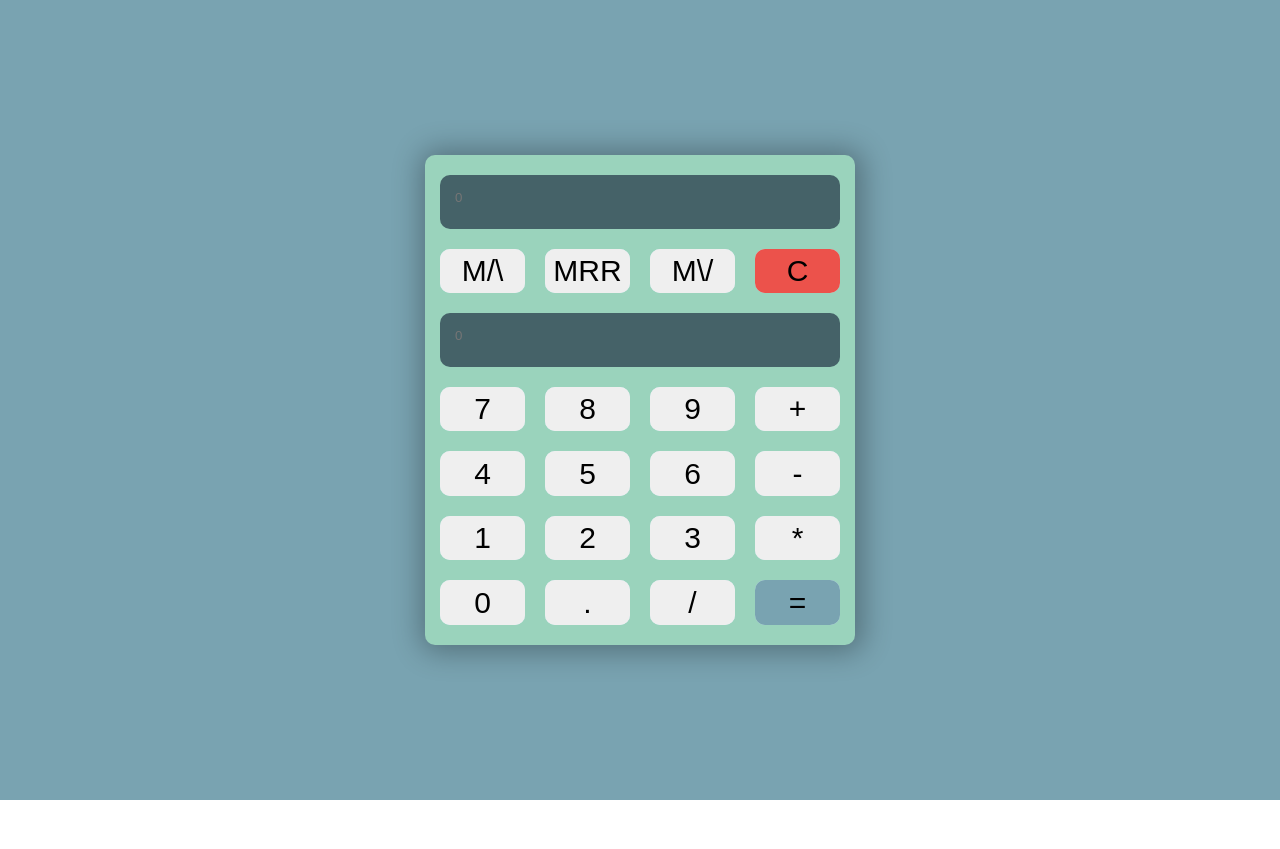
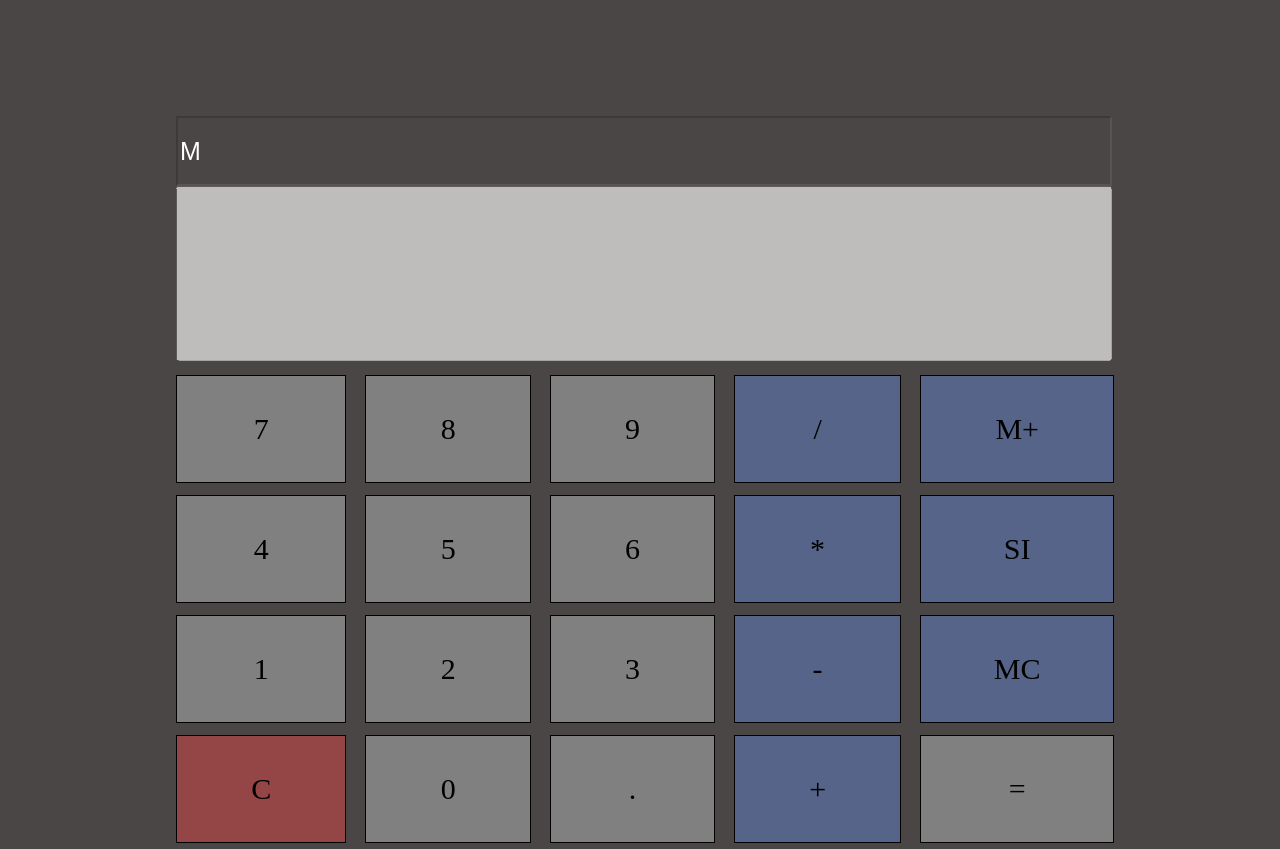
Before and after one commit to walle214/fake-calculadora, a plain HTML site: page index.html in a window 1280 px wide. Before the commit the page ends 800 px from the top, so only its background shows below. Drawn offline with Linux system fonts and the light colour scheme.

Commit message:
firt commit

```diff
--- a/app.js
+++ b/app.js
@@ -1,51 +1,140 @@
-if ('serviceWorker' in navigator){
-    navigator.serviceWorker.register('./sw.js')
-      .then(reg => console.log('Registro de SW exitoso', reg))
-      .catch(err => console.warn('Error al tratar de registrar el sw', err))
-  }
-let screen = document.querySelector('#screen-result');
-let screenM = document.querySelector('#screen-result-memo');
-let  getData = (ref) => {
-    let value = ref.value;
-    screen.value += value;
+if ('serviceWorker' in navigator) {
+  navigator.serviceWorker
+    .register('./service-worker.js')
+    .then((reg) => console.log('Registro de SW exitoso', reg))
+    .catch((err) => console.warn('Error al tratar de registrar el sw', err));
 }
-let limpiar = () => {
-    screen.value = '';
+
+var operandoa;
+var operandob;
+var operacion;
+
+function init() {
+  var resultado = document.getElementById('resultado');
+  var memoria = document.getElementById('memoriadisplay');
+  var reset = document.getElementById('reset');
+  var suma = document.getElementById('suma');
+  var resta = document.getElementById('resta');
+  var multiplicacion = document.getElementById('multiplicacion');
+  var division = document.getElementById('division');
+  var igual = document.getElementById('igual');
+  var uno = document.getElementById('uno');
+  var dos = document.getElementById('dos');
+  var tres = document.getElementById('tres');
+  var cuatro = document.getElementById('cuatro');
+  var cinco = document.getElementById('cinco');
+  var seis = document.getElementById('seis');
+  var siete = document.getElementById('siete');
+  var ocho = document.getElementById('ocho');
+  var nueve = document.getElementById('nueve');
+  var cero = document.getElementById('cero');
+  var agregarm = document.getElementById('agregarmemoria');
+  var traerm = document.getElementById('traermemoria');
+  var limpiarm = document.getElementById('limpiarmemoria');
+
+  uno.onclick = function (e) {
+    if (resultado.value == 0) {
+      limpiar();
+    }
+    resultado.value = resultado.value + '1';
+  };
+  dos.onclick = function (e) {
+    if (resultado.value == 0) {
+      limpiar();
+    }
+    resultado.value = resultado.value + '2';
+  };
+  tres.onclick = function (e) {
+    if (resultado.value == 0) {
+      limpiar();
+    }
+    resultado.value = resultado.value + '3';
+  };
+  cuatro.onclick = function (e) {
+    if (resultado.value == 0) {
+      limpiar();
+    }
+    resultado.value = resultado.value + '4';
+  };
+  cinco.onclick = function (e) {
+    if (resultado.value == 0) {
+      limpiar();
+    }
+    resultado.value = resultado.value + '5';
+  };
+  seis.onclick = function (e) {
+    if (resultado.value == 0) {
+      limpiar();
+    }
+    resultado.value = resultado.value + '6';
+  };
+  siete.onclick = function (e) {
+    if (resultado.value == 0) {
+      limpiar();
+    }
+    resultado.value = resultado.value + '7';
+  };
+  ocho.onclick = function (e) {
+    if (resultado.value == 0) {
+      limpiar();
+    }
+    resultado.value = resultado.value + '8';
+  };
+  nueve.onclick = function (e) {
+    if (resultado.value == 0) {
+      limpiar();
+    }
+    resultado.value = resultado.value + '9';
+  };
+  cero.onclick = function (e) {
+    if (resultado.value == 0) {
+      limpiar();
+    }
+    resultado.value = resultado.value + '0';
+  };
+  punto.onclick = function (e) {
+    resultado.value = resultado.value + '.';
+  };
+  suma.onclick = function (e) {
+    resultado.value = resultado.value + '+';
+  };
+  resta.onclick = function (e) {
+    resultado.value = resultado.value + '-';
+  };
+  multiplicacion.onclick = function (e) {
+    resultado.value = resultado.value + '*';
+  };
+  division.onclick = function (e) {
+    resultado.value = resultado.value + '/';
+  };
+  reset.onclick = function (e) {
+    resetear();
+  };
+  igual.onclick = function (e) {
+    resultado.value = eval(resultado.value);
+  };
+  agregarm.onclick = function (e) {
+    resultado.value = eval(resultado.value);
+    memoria.value = eval(resultado.value);
+  };
+  traerm.onclick = function (e) {
+    if (memoria.value === 'M') {
+    } else {
+      resultado.value = resultado.value + memoria.value;
+    }
+  };
+  limpiarm.onclick = function (e) {
+    memoria.value = 'M';
+  };
 }
-let resultado = () => {
-    try{
-        screen.value = eval(screen.value);
 
-    }catch(error){
-        screen.value = 'error';
-        setTimeout(() => {
-            clean();
-        },500);
-    }
+function limpiar() {
+  resultado.value = '';
 }
-//añade memoria
-let M = () => {
-    try{
-        screen.value = eval(screen.value);
 
-    }catch(error){
-        screen.value = 'error';
-        setTimeout(() => {
-            clean();
-        },500);
-    }
-    screen.value = eval(screen.value);
-    screenM.value = screen.value;
+function resetear() {
+  resultado.value = '';
+  operandoa = 0;
+  operandob = 0;
+  operacion = '';
 }
-//limpia memoria
-let MR = () => {
-    screenM.value = '';
-}
-//copia memoria
-let MC = () => {
-    if(screenM.value==="0"){
-    }else{
-
-      screen.value = screen.value  + screenM.value;
-    }
-  }
--- a/estilo.css
+++ b/estilo.css
@@ -1,108 +1,139 @@
-body{
-    margin: 0;
-    padding: 0;
+* {
+  box-sizing: border-box;
 }
 
-.content-body{
-    background-color:#79a3b1;
+body::-webkit-scrollbar {
+  display: none;
+}
+
+html,
+body {
   width: 100%;
   height: 100%;
+}
+
+.container {
+  background: #4a4645;
+  height: 100%;
+  width: 100%;
   display: flex;
   justify-content: center;
   align-items: center;
 }
 
-.contenido-calculadora{
-    width: 400px;
-    height: 450px;
-    background-color:#9ad3bc ;
-    border-radius: 10px;
-    box-shadow: 2px 1px 29px 6px rgba(0,0,0,0.3) ;
-    padding: 20px 15px;
-    display: grid;
-    grid-template-columns: repeat(4, 1fr);
-    grid-template-rows: 85;
-    grid-gap: 20px;
+.calculadora {
+  background: #4a4645;
+  width: 75%;
+  height: 75%;
 }
 
-.screen{
-    background-color:#456268 ;
-    border-radius: 10px;
-    color:#d0e8f2 ;
-    padding: 15px;
-    grid-column: 1 / 5;
+.display {
+  width: 97.5%;
+  height: 75px;
+  margin: 0 8px 8px;
+  display: grid;
+  align-content: center;
+  display: inline-block;
+  font-weight: 400;
+  font-size: 50px;
 }
 
-.screen > input{
-    background: none;
-    color: inherit;
-    border: none;
-    padding: 0;
-    outline: inherit;
-    width: 100%;
+.displaym {
+  width: 97.5%;
+  height: 30px;
+  background-color: transparent;
+  color: white;
+  margin: 8px 8px 0;
+  display: grid;
+  align-content: center;
+  display: inline-block;
+  font-weight: 400;
+  font-size: 25px;
 }
 
-.btn-cal{
-    background-color:#d0e8f2;
+.botonesContainer {
+  display: grid;
+  grid-template-columns: auto auto auto auto auto;
+  width: 100%;
+  height: 80%;
+  align-items: center;
+  margin-bottom: 5%;
 }
 
-.btn-cal-radius{
-    border-radius: 10px;
+.botones {
+  border: 1px solid black;
+  text-transform: uppercase;
+  text-align: center;
+  display: inline-block;
+  font-size: 30px;
+  margin: 8px 8px;
+  -webkit-transition-duration: 0.4s;
+  transition-duration: 0.4s;
+  cursor: pointer;
+  font-weight: 400;
+  height: 90%;
+  width: 90%;
+  display: grid;
+  align-content: center;
 }
 
-.btn-cal > input {
-    border: 0;
-    height: 100%;
-    width: 100%;
-    border-radius: 10px;
-    outline: none;
-    color: black;
-    font-size: 30px;
+.botonN {
+  background-color: gray;
+}
+.botonN:active {
+  background-color: rgb(197, 197, 194);
 }
 
-.btn-cal :hover{
-    background-color: #b088f9;
+.botonO {
+  background-color: #576489;
+}
+.botonO:active {
+  background-color: #2c59e1;
 }
 
-.btn-cal > .equal {
-    background-color: #79a3b1;
+.botonC {
+  background-color: #934645;
+}
+.botonC:active {
+  background-color: #bf6d6c;
 }
 
-.btn-cal > .clean {
-    background-color: #ec524b;
+@media (max-width: 400px) {
+  .botones {
+    font-size: 15px;
+  }
 }
 
-
-
-
-
+@media (max-width: 1024px) {
+  .calculadora {
+    width: 100%;
+    height: 100%;
   }
-  @media(max-width: 1024px){
-    .contenido-calculadora{
-      width: 200px;
-      height: 300px;
-
 }
 
-
-  @media(max-device-height: 653px){
-    .screen{
+@media (max-device-height: 653px) {
+  .display {
     height: 300px;
   }
-    #screen-memo-result{
+  .displaym {
     height: 120px;
   }
 }
 
-  @media(max-device-width: 375px){
-    .screen{
+@media (max-device-width: 375px) {
+  .display {
     height: 300px;
   }
-    #screen-memo-result{
+  .displaym {
     height: 150px;
   }
 }
 
-
-
+@media (max-device-height: 1366px) {
+  .display {
+    height: 175px;
   }
+  .displaym {
+    height: 70px;
+  }
+}
--- a/index.html
+++ b/index.html
@@ -1,89 +1,51 @@
 <html lang="en">
-<head>
-    <meta charset="UTF-8">
-    <meta name="viewport" content="width=device-width, initial-scale=1.0">
-    <link rel="manifest" href="./manifest.json">
-    <link rel="stylesheet" href="estilo.css">
-  <title>calculadora</title>
-</head>
+  <head>
+    <meta charset="UTF-8" />
+    <meta name="viewport" content="width=device-width, initial-scale=1.0" />
+    <link rel="manifest" href="./manifest.json" />
+    <link rel="stylesheet" href="estilo.css" />
+    <title>CalculadoraSS</title>
+  </head>
+  <body onload="init();" style="background-color: #4a4645">
+    <div class="container">
+      <div class="calculadora">
+        <div>
+          <input
+            class="displaym"
+            type="text"
+            disabled
+            id="memoriadisplay"
+            value="M"
+          />
+        </div>
 
-<body>
+        <div><input class="display" type="text" disabled id="resultado" /></div>
 
-    <div class="content-body">
-        <div class="contenido-calculadora">
-            <div class="screen" >
-                <input type="text" placeholder="0" disabled id="screen-result-memo">
-              </div>
-            <div class="btn-cal btn-cal-radius">
-                <input type="button" value="M/\" onclick="M(this)">
-            </div>
-            <div class="btn-cal btn-cal-radius">
-                <input type="button" value="MRR" onclick="MR(this)">
-            </div>
-
-            <div class="btn-cal btn-cal-radius">
-                <input type="button" value="M\/" onclick="MC(this)">
-            </div>
-            <div class="btn-cal btn-cal-radius btn-clean">
-                <input type="button" value="C"class="clean" onclick="limpiar()">
-            </div>
-            <div class="screen">
-                <input type="text" placeholder="0" disabled id="screen-result">
-              </div>
-
-            <div class="btn-cal btn-cal-radius">
-                <input type="button" value="7" onclick="getData(this)">
-            </div>
-            <div class="btn-cal btn-cal-radius">
-                <input type="button" value="8" onclick="getData(this)">
-            </div>
-            <div class="btn-cal btn-cal-radius">
-                <input type="button" value="9" onclick="getData(this)">
-            </div>
-            <div class="btn-cal btn-cal-radius">
-                <input type="button" value="+" onclick="getData(this)">
-            </div>
-            <div class="btn-cal btn-cal-radius">
-                <input type="button" value="4" onclick="getData(this)">
-            </div>
-            <div class="btn-cal btn-cal-radius">
-                <input type="button" value="5" onclick="getData(this)">
-            </div>
-            <div class="btn-cal btn-cal-radius">
-                <input type="button" value="6" onclick="getData(this)">
-            </div>
-            <div class="btn-cal btn-cal-radius">
-                <input type="button" value="-" onclick="getData(this)">
-            </div>
-            <div class="btn-cal btn-cal-radius">
-                <input type="button" value="1" onclick="getData(this)">
-            </div>
-            <div class="btn-cal btn-cal-radius">
-                <input type="button" value="2" onclick="getData(this)">
-            </div>
-            <div class="btn-cal btn-cal-radius">
-                <input type="button" value="3" onclick="getData(this)">
-            </div>
-            <div class="btn-cal btn-cal-radius">
-                <input type="button" value="*" onclick="getData(this)">
-            </div>
-            <div class="btn-cal btn-cal-radius">
-                <input type="button" value="0" onclick="getData(this)">
-            </div>
-            <div class="btn-cal btn-cal-radius">
-                <input type="button" value="." onclick="getData(this)">
-            </div>
-            <div class="btn-cal btn-cal-radius">
-                <input type="button" value="/" onclick="getData(this)">
-            </div>
-
-            <div class="btn-cal btn-cal-radius btn-equal">
-                <input type="button" value="=" class="equal" onclick="resultado()">
-            </div>
-
+        <div class="botonesContainer">
+          <div class="botones botonN" id="siete">7</div>
+          <div class="botones botonN" id="ocho">8</div>
+          <div class="botones botonN" id="nueve">9</div>
+          <div class="botones botonO" id="division">/</div>
+          <div class="botones botonO" id="agregarmemoria">M+</div>
+          <div class="botones botonN" id="cuatro">4</div>
+          <div class="botones botonN" id="cinco">5</div>
+          <div class="botones botonN" id="seis">6</div>
+          <div class="botones botonO" id="multiplicacion">*</div>
+          <div class="botones botonO" id="traermemoria">SI</div>
+          <div class="botones botonN" id="uno">1</div>
+          <div class="botones botonN" id="dos">2</div>
+          <div class="botones botonN" id="tres">3</div>
+          <div class="botones botonO" id="resta">-</div>
+          <div class="botones botonO" id="limpiarmemoria">MC</div>
+          <div class="botones botonC" id="reset">C</div>
+          <div class="botones botonN" id="cero">0</div>
+          <div class="botones botonN" id="punto">.</div>
+          <div class="botones botonO" id="suma">+</div>
+          <div class="botones botonN" id="igual">=</div>
         </div>
+      </div>
     </div>
 
     <script src="app.js"></script>
-</body>
+  </body>
 </html>
```
Also changed, not shown: sw.js (+30 -31 lines), favicon_io/android-chrome-192x192.png, favicon_io/android-chrome-512x512.png, favicon_io/apple-touch-icon.png, favicon_io/favicon-16x16.png, favicon_io/favicon-32x32.png, favicon_io/favicon.ico, manifest.json. Lines whose indentation alone changed are shown as unchanged.
